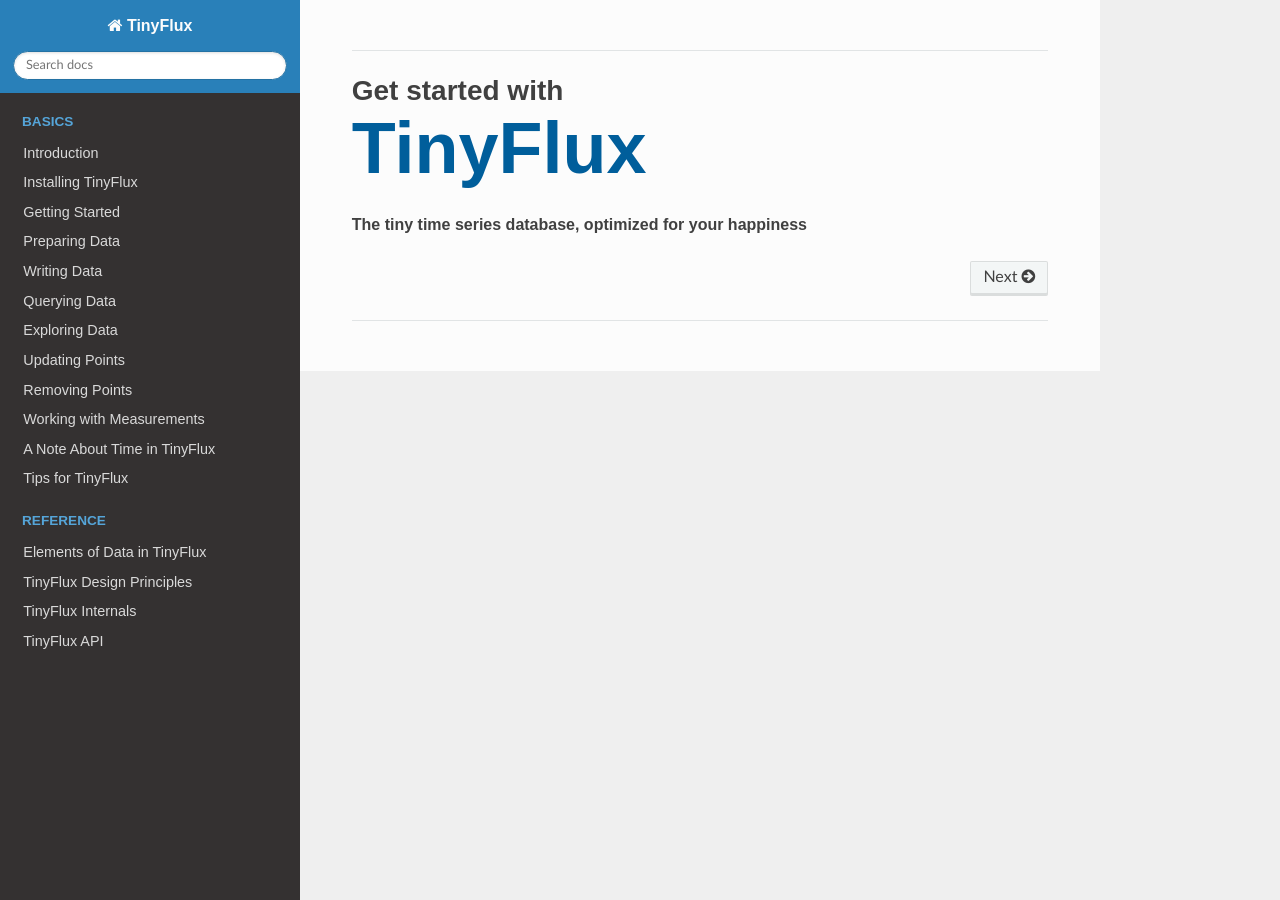
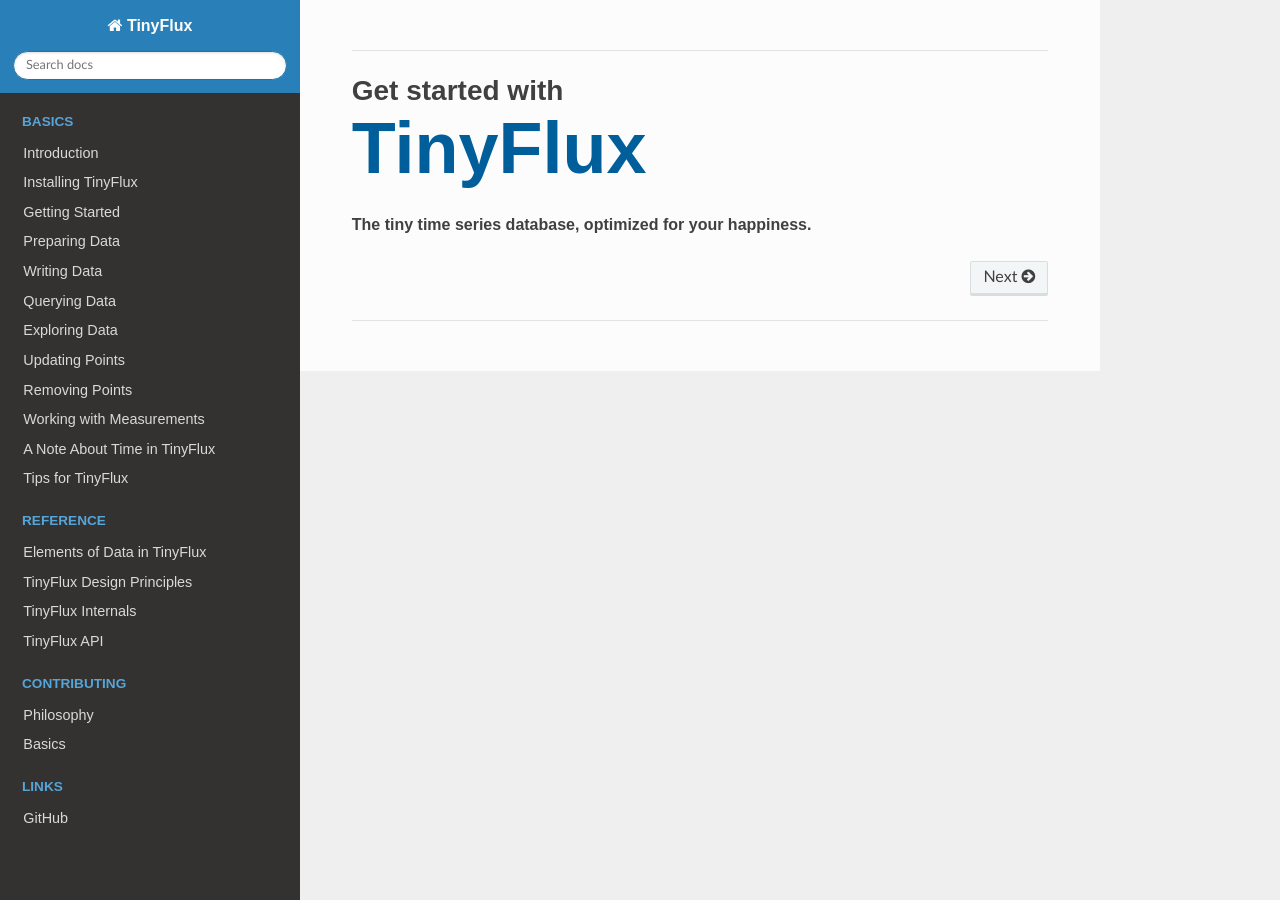
Before and after one commit to citrusvanilla/tinyflux, a Sphinx documentation site: the page built from docs/source/index.rst, in a window 1280 px wide. Built offline with Sphinx 7.4.7 and the Read the Docs theme 2.0.0, drawn with Linux system fonts in a browser that asks for light colours.

Commit message:
051522: gh actions for tests; documentation for contributing

```diff
--- a/docs/source/index.rst
+++ b/docs/source/index.rst
@@ -1,7 +1,7 @@
 Get started with |br| :blue:`TinyFlux`
 ======================================
 
-**The tiny time series database, optimized for your happiness**
+**The tiny time series database, optimized for your happiness.**
 
 
 .. toctree::
@@ -33,9 +33,24 @@ Get started with |br| :blue:`TinyFlux`
    internals
    tinyflux
 
-.. * :ref:`genindex`
-.. * :ref:`modindex`
-.. * :ref:`search`
+
+.. toctree::
+   :caption: Contributing
+   :maxdepth: 1
+   :hidden:
+
+   contributing-philosophy
+   contributing-basics
+
+
+.. toctree::
+   :caption: Links
+   :maxdepth: 1
+   :hidden:
+
+   GitHub <https://github.com/citrusvanilla/tinyflux>
+
+
 
 .. |br| raw:: html
 
```
Also changed, not shown: docs/source/contributing-basics.rst (added, +72 -0 lines), docs/source/contributing-philosophy.rst (added, +10 -0 lines), 2 other files.
